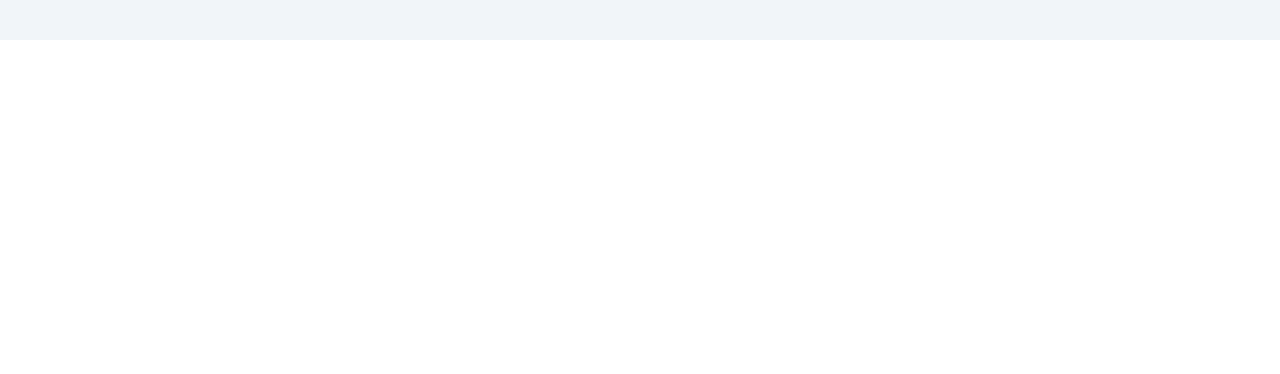
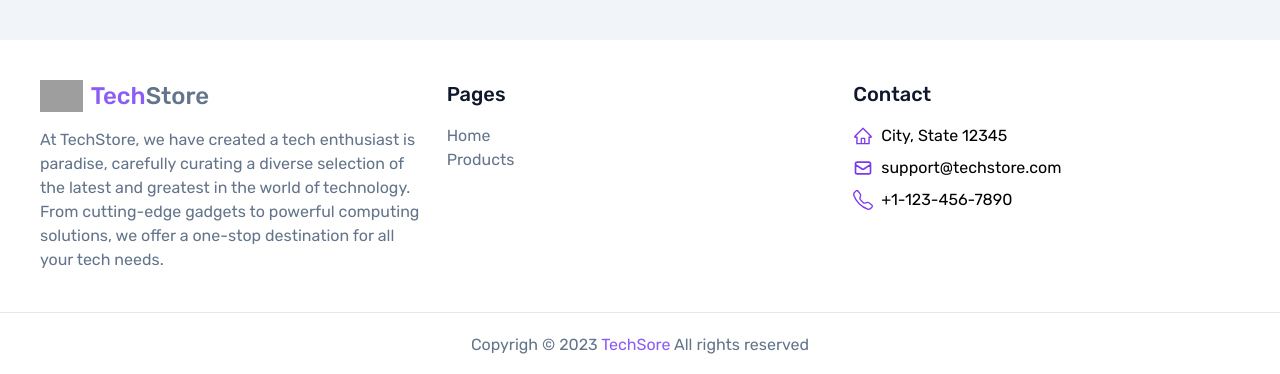
Before and after one commit to monishatBaishnab/TechStore-Ecommerce-website, a React (Vite) app: page / in a window 1280 px wide. Shown: the part 1023-1397 px from the top of the page. Before the commit the page ends 1063 px from the top, so only its background shows below. Built offline with nearby package versions, Linux system fonts and the light colour scheme; grey boxes are pictures that could not be loaded.

Commit message:
Create a reuseable footer componet.

```diff
--- a/src/layouts/Footer/Footer.jsx
+++ b/src/layouts/Footer/Footer.jsx
@@ -1,9 +1,45 @@
+import { Link } from "react-router-dom";
+import { AiOutlineHome } from 'react-icons/ai'
+import { HiOutlineMail } from 'react-icons/hi'
+import { BsTelephone } from 'react-icons/bs'
 
 const Footer = () => {
     return (
-        <div>
-
-        </div>
+        <footer>
+            <div className="c-container">
+                <div className="grid gap-5 grid-cols-1 sm:grid-cols-2 md:grid-cols-3">
+                    <div>
+                        <Link className="flex items-center gap-2" to='/'>
+                            <img className="w-auto h-8" src="https://i.ibb.co/3zbgXFQ/tech-Eleclogo.png" alt="TechStore" />
+                            <div className="text-2xl font-medium">
+                                <span className="text-violet-500">Tech</span>
+                                <span className="text-slate-500">Store</span>
+                            </div>
+                        </Link>
+                        <p className="mt-4 text-slate-500">At TechStore, we have created a tech enthusiast is paradise, carefully curating a diverse selection of the latest and greatest in the world of technology.</p>
+                        <p className="text-slate-500"> From cutting-edge gadgets to powerful computing solutions, we offer a one-stop destination for all your tech needs.</p>
+                    </div>
+                    <div>
+                        <h4 className="text-xl font-medium text-slate-900 mb-4">Pages</h4>
+                        <ul>
+                            <li><Link className="text-slate-500 hover:text-violet-500">Home</Link></li>
+                            <li><Link className="text-slate-500 hover:text-violet-500">Products</Link></li>
+                        </ul>
+                    </div>
+                    <div>
+                        <h4 className="text-xl font-medium text-slate-900 mb-4">Contact</h4>
+                        <ul className="space-y-2">
+                            <li className="flex items-center gap-2"><AiOutlineHome className="text-violet-600 text-xl" />City, State 12345</li>
+                            <li className="flex items-center gap-2"><HiOutlineMail className="text-violet-600 text-xl" />support@techstore.com</li>
+                            <li className="flex items-center gap-2"><BsTelephone className="text-violet-600 text-xl" /> +1-123-456-7890</li>
+                        </ul>
+                    </div>
+                </div>
+            </div>
+            <div className="flex items-center justify-center py-5 border-t">
+                <p className="text-slate-500">Copyrigh &copy; 2023 <Link className="text-violet-500" to='/'>TechSore</Link> All rights reserved </p>
+            </div>
+        </footer>
     );
 };
 
--- a/src/pages/Root/Root.jsx
+++ b/src/pages/Root/Root.jsx
@@ -1,11 +1,13 @@
 import { Outlet } from "react-router-dom";
 import Navbar from "../../layouts/Navbar/Navbar";
+import Footer from "../../layouts/Footer/Footer";
 
 const Root = () => {
     return (
         <div>
             <Navbar />
             <Outlet />
+            <Footer />
         </div>
     );
 };
```
